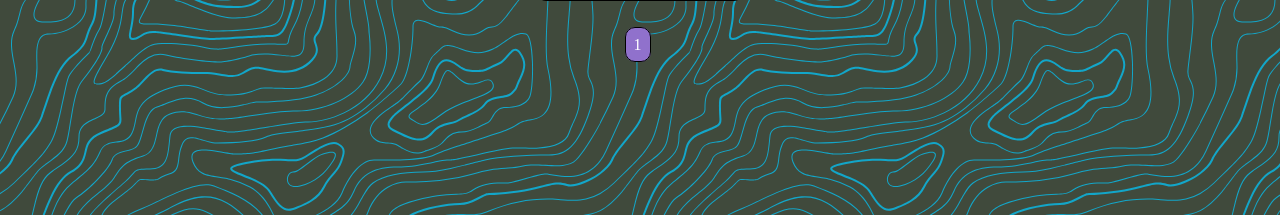
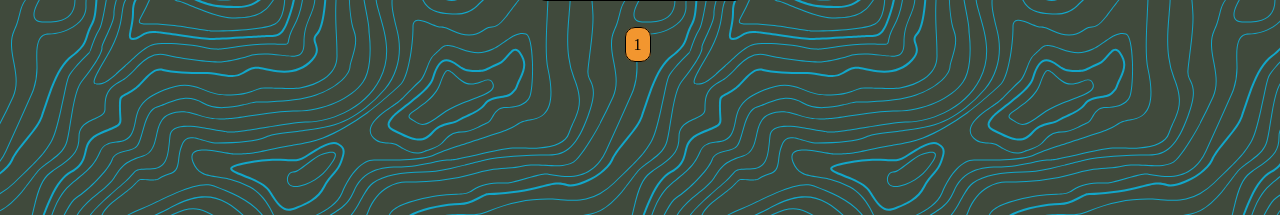
Before and after one commit to wolfsige/wolf_collector_mk2, a Flask app: page / in a window 1280 px wide. Shown: the part 585-800 px from the top of the page. Run offline with Flask 2, Linux system fonts and the light colour scheme; tables that the repository leaves empty hold one stand-in row (values such as "Sample post").

Commit message:
change button colors

```diff
--- a/myapp/static/style/index.css
+++ b/myapp/static/style/index.css
@@ -56,8 +56,8 @@
 
 .page-nums a {
   padding: 8px;
-  background-color: #9071CC;
-  color: white;
+  background-color: #F2962F;
+  color: black;
   border: 1px black solid;
   border-radius: 10px;
   margin-right: 5px;
```
